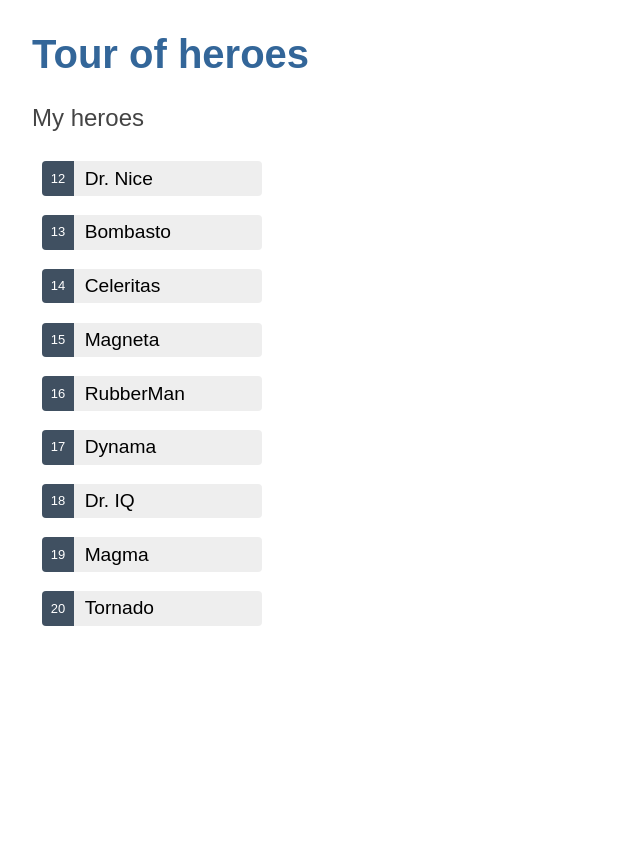
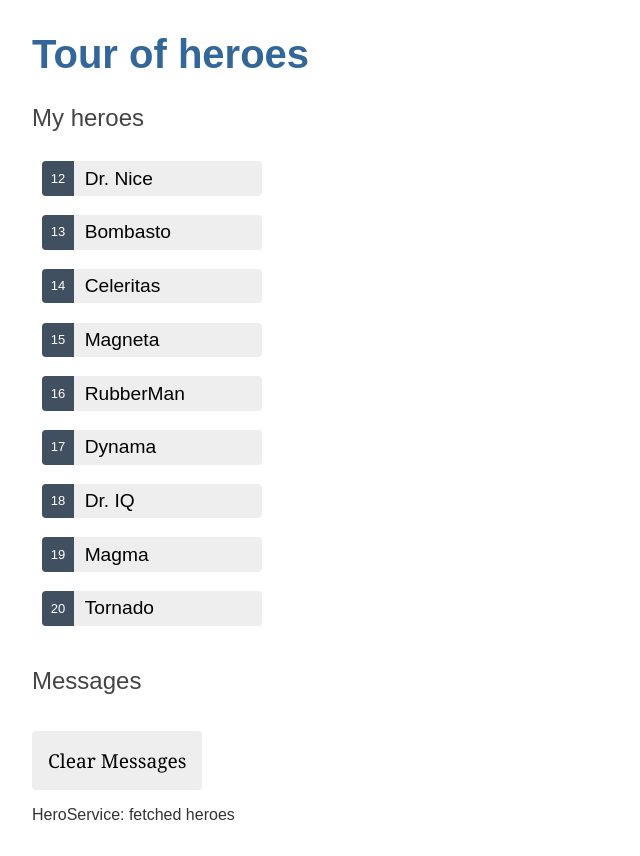
Before and after one commit to tomasgoyret/tour-of-heroes, an Angular app: page / in a window 1280 px wide. Shown: the whole page, without its empty margins (0-640 px from the left). Before the commit the page ends 800 px from the top, so only its background shows below. Built offline with nearby package versions, Linux system fonts and the light colour scheme.

Commit message:
adding messages

```diff
--- a/src/app/app.component.html
+++ b/src/app/app.component.html
@@ -1,2 +1,3 @@
 <h1>{{title}}</h1>
 <app-heroes></app-heroes>
+<app-messages></app-messages>
--- a/src/app/app.module.ts
+++ b/src/app/app.module.ts
@@ -7,12 +7,14 @@
 
 import { FormsModule } from '@angular/forms';
 import { HeroDetailComponent } from './hero-detail/hero-detail.component';
+import { MessagesComponent } from './messages/messages.component';
 
 @NgModule({
   declarations: [
     AppComponent,
     HeroesComponent,
-    HeroDetailComponent
+    HeroDetailComponent,
+    MessagesComponent
   ],
   imports: [
     BrowserModule,
--- a/src/app/hero.service.ts
+++ b/src/app/hero.service.ts
@@ -2,16 +2,20 @@
 import { Hero } from './hero';
 import { HEROES } from './mock-heroes';
 import { Observable, of } from 'rxjs';
+import { MessageService } from './message.service';
 
 @Injectable({
   providedIn: 'root'
 })
 export class HeroService {
 
-  constructor() { }
+  constructor(
+    private messageService : MessageService,
+  ) {}
 
   getHeroes() : Observable<Hero[]> {
     const heroes = of(HEROES);
+    this.messageService.add("HeroService:  fetched heroes")
     return heroes;
   }
 }
--- a/src/app/heroes/heroes.component.ts
+++ b/src/app/heroes/heroes.component.ts
@@ -13,7 +13,7 @@
   heroes: Hero[] = [];
 
   constructor(
-    private heroService: HeroService
+    private heroService: HeroService,
   ) { }
 
   ngOnInit(): void {
--- /dev/null
+++ b/src/app/message.service.ts
@@ -0,0 +1,18 @@
+import { Injectable } from '@angular/core';
+
+@Injectable({
+  providedIn: 'root'
+})
+export class MessageService {
+
+  messages: string[] = [];
+
+  constructor() { }
+  add(message: string){
+    this.messages.push(message)
+  }
+  clear(){
+    this.messages=[];
+  }
+
+}
--- /dev/null
+++ b/src/app/messages/messages.component.html
@@ -0,0 +1,6 @@
+<div *ngIf="messageService.messages.length">
+    <h2>Messages</h2>
+    <button type="button" class="clear" (click)="messageService.clear()">Clear Messages</button>
+    <div *ngFor="let message of messageService.messages">{{message}}</div>
+
+</div>
--- /dev/null
+++ b/src/app/messages/messages.component.ts
@@ -0,0 +1,18 @@
+import { Component, OnInit } from '@angular/core';
+import { MessageService } from '../message.service';
+
+@Component({
+  selector: 'app-messages',
+  templateUrl: './messages.component.html',
+  styleUrls: ['./messages.component.css']
+})
+export class MessagesComponent implements OnInit {
+
+  constructor(
+    public messageService : MessageService
+  ) { }
+
+  ngOnInit(): void {
+  }
+
+}
```
Also changed, not shown: src/app/messages/messages.component.css (added), 2 other files (tests, documents, lock files or other folders).
